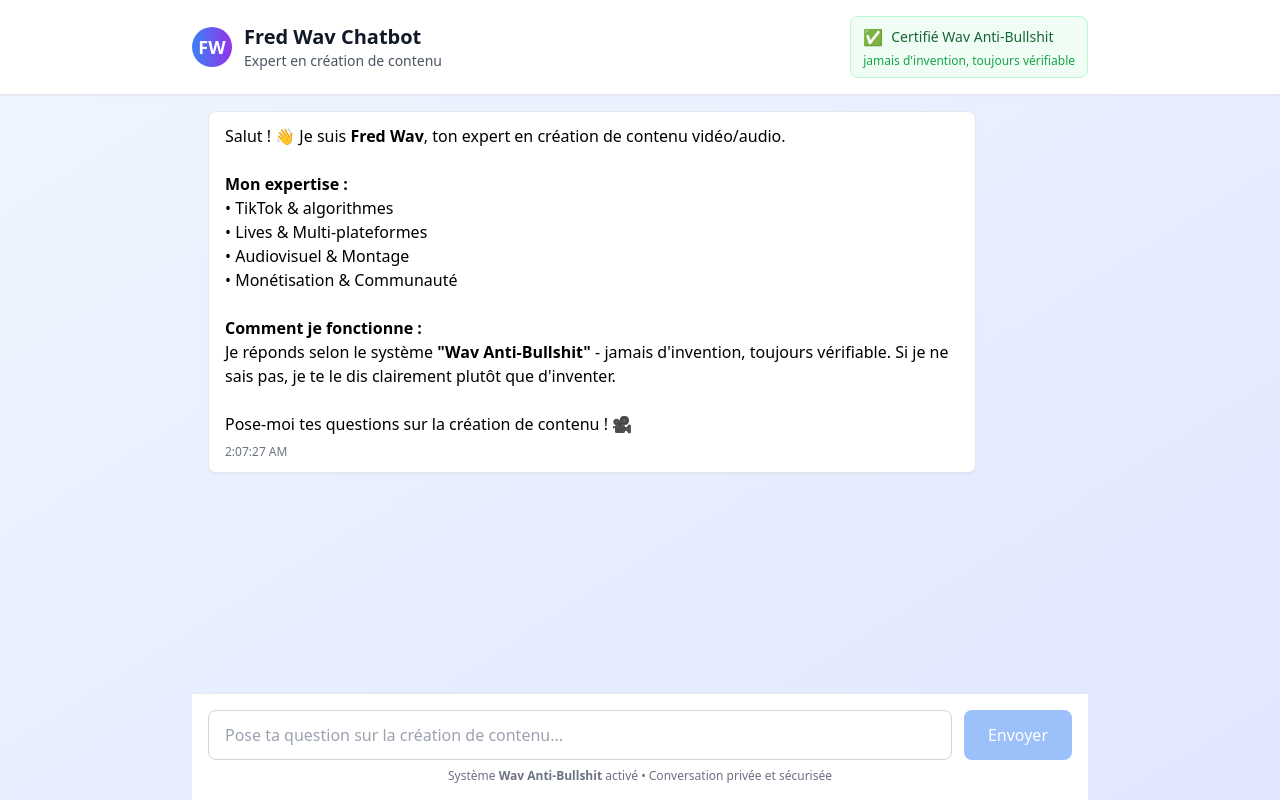
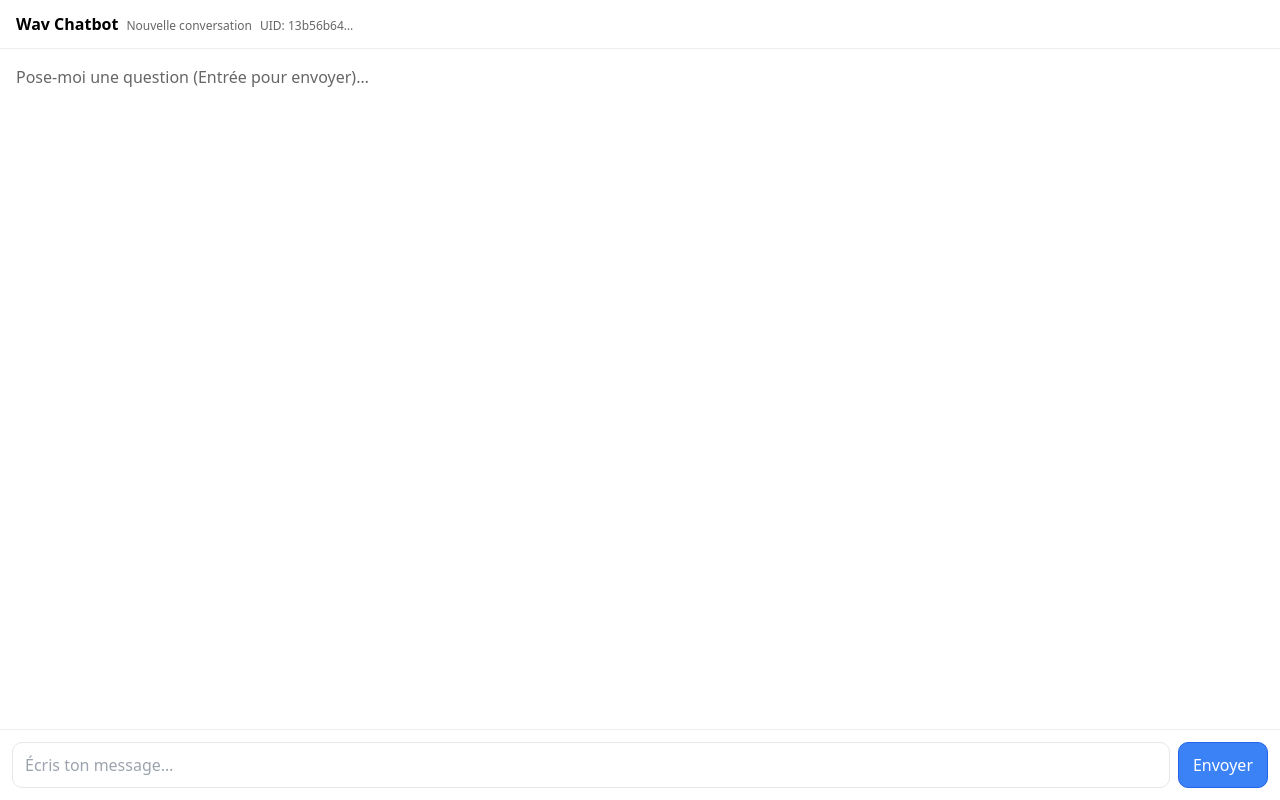
Before and after one commit to FredWav/wavchatbot, a Next.js app in the folder apps/web/: page / in a window 1280 px wide. Built offline with nearby package versions, Linux system fonts and the light colour scheme.

Commit message:
Update page.tsx

```diff
--- a/apps/web/app/(site)/page.tsx
+++ b/apps/web/app/(site)/page.tsx
@@ -1,251 +1,172 @@
-'use client'
+'use client';
 
-import { useState, useRef, useEffect } from 'react'
+import { useEffect, useMemo, useRef, useState } from 'react';
 
-interface Message {
-  id: string
-  role: 'user' | 'assistant'
-  content: string
-  timestamp: Date
-  metadata?: any
+type Msg = { role: 'user' | 'assistant' | 'system'; content: string };
+type ApiOk = { response: string; conversationId: string; metadata?: any };
+type ApiErr = { error: string; message?: string };
+
+function getOrCreateUserId(): string {
+  const name = 'fw_user_id';
+  const fromCookie = document.cookie
+    .split('; ')
+    .find((c) => c.startsWith(name + '='))
+    ?.split('=')[1];
+  if (fromCookie) return fromCookie;
+
+  const id =
+    typeof crypto !== 'undefined' && 'randomUUID' in crypto
+      ? crypto.randomUUID()
+      : `${Date.now()}-${Math.random().toString(36).slice(2)}`;
+
+  const expires = new Date(Date.now() + 30 * 24 * 3600 * 1000).toUTCString();
+  document.cookie = `${name}=${id}; path=/; expires=${expires}; SameSite=Lax`;
+  try {
+    localStorage.setItem(name, id);
+  } catch {}
+  return id;
 }
 
-interface ChatResponse {
-  response: string
-  conversationId: string
-  metadata?: any
-  error?: string
-}
-
-export default function HomePage() {
-  const [messages, setMessages] = useState<Message[]>([
-    {
-      id: '1',
-      role: 'assistant',
-      content: `Salut ! 👋 Je suis **Fred Wav**, ton expert en création de contenu vidéo/audio.
-
-**Mon expertise :**
-• TikTok & algorithmes
-• Lives & Multi-plateformes
-• Audiovisuel & Montage
-• Monétisation & Communauté
-
-**Comment je fonctionne :**
-Je réponds selon le système **"Wav Anti-Bullshit"** - jamais d'invention, toujours vérifiable. Si je ne sais pas, je te le dis clairement plutôt que d'inventer.
-
-Pose-moi tes questions sur la création de contenu ! 🎥`,
-      timestamp: new Date()
-    }
-  ])
-
-  const [input, setInput] = useState('')
-  const [isLoading, setIsLoading] = useState(false)
-  const [conversationId, setConversationId] = useState<string | null>(null)
-  const messagesEndRef = useRef<HTMLDivElement>(null)
-
-  const scrollToBottom = () => {
-    messagesEndRef.current?.scrollIntoView({ behavior: 'smooth' })
-  }
+export default function Page() {
+  const [msgs, setMsgs] = useState<Msg[]>([]);
+  const [input, setInput] = useState('');
+  const [sending, setSending] = useState(false);
+  const [err, setErr] = useState<string | null>(null);
+  const [conversationId, setConversationId] = useState<string | null>(null);
+  const userId = useMemo(() => getOrCreateUserId(), []);
+  const listRef = useRef<HTMLDivElement>(null);
 
   useEffect(() => {
-    scrollToBottom()
-  }, [messages])
+    listRef.current?.scrollTo({ top: listRef.current.scrollHeight, behavior: 'smooth' });
+  }, [msgs.length]);
 
-  const handleSubmit = async (e: React.FormEvent) => {
-    e.preventDefault()
-
-    if (!input.trim() || isLoading) return
-
-    const userMessage: Message = {
-      id: Date.now().toString(),
-      role: 'user',
-      content: input.trim(),
-      timestamp: new Date()
-    }
-
-    setMessages(prev => [...prev, userMessage])
-    setInput('')
-    setIsLoading(true)
+  async function send() {
+    if (!input.trim() || sending) return;
+    const userText = input.trim();
+    setInput('');
+    setErr(null);
+    setMsgs((m) => [...m, { role: 'user', content: userText }]);
+    setSending(true);
 
     try {
-      const response = await fetch('/api/chat', {
+      const res = await fetch('/api/chat', {
         method: 'POST',
-        headers: {
-          'Content-Type': 'application/json',
-        },
+        headers: { 'content-type': 'application/json' },
         body: JSON.stringify({
-          message: userMessage.content,
-          conversationId
+          message: userText,
+          conversationId,
+          userId, // requis par ton schema.sql
         }),
-      })
+      });
 
-      const data: ChatResponse = await response.json()
-
-      if (data.conversationId && !conversationId) {
-        setConversationId(data.conversationId)
+      if (!res.ok) {
+        let detail = `Erreur technique (${res.status}).`;
+        try {
+          const j = (await res.json()) as ApiErr;
+          if (j?.message) detail = j.message;
+        } catch {}
+        setErr(detail);
+        setMsgs((m) => [...m, { role: 'assistant', content: 'Désolé, une erreur est survenue.' }]);
+        return;
       }
 
-      const assistantMessage: Message = {
-        id: (Date.now() + 1).toString(),
-        role: 'assistant',
-        content: data.response,
-        timestamp: new Date(),
-        metadata: data.metadata
-      }
-
-      setMessages(prev => [...prev, assistantMessage])
-
-    } catch (error) {
-      console.error('Error sending message:', error)
-
-      const errorMessage: Message = {
-        id: (Date.now() + 1).toString(),
-        role: 'assistant',
-        content: `Désolé, une erreur est survenue. L'équipe Fred Wav a été notifiée.
-
-✅ **Certifié Wav Anti-Bullshit** — en cas d'erreur, on te le dit clairement !`,
-        timestamp: new Date()
-      }
-
-      setMessages(prev => [...prev, errorMessage])
+      const data = (await res.json()) as ApiOk;
+      setConversationId((id) => id ?? data.conversationId);
+      setMsgs((m) => [...m, { role: 'assistant', content: data.response }]);
+    } catch {
+      setErr('Réseau ou API indisponible.');
+      setMsgs((m) => [...m, { role: 'assistant', content: 'API indisponible. Réessaie.' }]);
     } finally {
-      setIsLoading(false)
+      setSending(false);
     }
   }
 
-  const handleKeyPress = (e: React.KeyboardEvent) => {
+  function onKey(e: React.KeyboardEvent<HTMLInputElement>) {
     if (e.key === 'Enter' && !e.shiftKey) {
-      e.preventDefault()
-      handleSubmit(e)
+      e.preventDefault();
+      send();
     }
   }
 
   return (
-    <div className="min-h-screen bg-gradient-to-br from-blue-50 to-indigo-100 flex flex-col">
-      {/* Header */}
-      <header className="bg-white shadow-sm border-b border-gray-200 p-4">
-        <div className="max-w-4xl mx-auto flex items-center justify-between">
-          <div className="flex items-center space-x-3">
-            <div className="w-10 h-10 bg-gradient-to-r from-blue-500 to-purple-600 rounded-full flex items-center justify-center">
-              <span className="text-white font-bold text-lg">FW</span>
-            </div>
-            <div>
-              <h1 className="text-xl font-bold text-gray-900">Fred Wav Chatbot</h1>
-              <p className="text-sm text-gray-600">Expert en création de contenu</p>
-            </div>
-          </div>
-
-          {/* Wav Anti-Bullshit Badge */}
-          <div className="bg-green-50 border border-green-200 rounded-lg px-3 py-2">
-            <div className="flex items-center space-x-2">
-              <span className="text-green-600">✅</span>
-              <span className="text-sm font-medium text-green-800">Certifié Wav Anti-Bullshit</span>
-            </div>
-            <p className="text-xs text-green-600 mt-1">jamais d'invention, toujours vérifiable</p>
-          </div>
-        </div>
+    <div style={{ height: '100dvh', display: 'flex', flexDirection: 'column' }}>
+      <header style={{ padding: '12px 16px', borderBottom: '1px solid #eee' }}>
+        <b>Wav Chatbot</b>
+        <span style={{ opacity: 0.6, marginLeft: 8, fontSize: 12 }}>
+          {conversationId ? `Conv: ${conversationId.slice(0, 8)}…` : 'Nouvelle conversation'}
+        </span>
+        <span style={{ opacity: 0.6, marginLeft: 8, fontSize: 12 }}>UID: {userId.slice(0, 8)}…</span>
       </header>
 
-      {/* Chat Container */}
-      <div className="flex-1 max-w-4xl mx-auto w-full flex flex-col">
-        {/* Messages */}
-        <div className="flex-1 overflow-y-auto p-4 space-y-4">
-          {messages.map((message) => (
-            <div
-              key={message.id}
-              className={`flex ${message.role === 'user' ? 'justify-end' : 'justify-start'}`}
-            >
-              <div
-                className={`max-w-3xl px-4 py-3 rounded-lg ${
-                  message.role === 'user'
-                    ? 'bg-blue-500 text-white'
-                    : 'bg-white shadow-sm border border-gray-200'
-                }`}
-              >
-                <div className="whitespace-pre-wrap">
-                  {message.content.split('**').map((part, index) =>
-                    index % 2 === 1 ? (
-                      <strong key={index}>{part}</strong>
-                    ) : (
-                      <span key={index}>{part}</span>
-                    )
-                  )}
-                </div>
+      <div
+        ref={listRef}
+        style={{ flex: 1, overflowY: 'auto', padding: 16, display: 'grid', gap: 12 }}
+      >
+        {msgs.length === 0 && (
+          <div style={{ opacity: 0.6 }}>Pose-moi une question (Entrée pour envoyer)…</div>
+        )}
+        {msgs.map((m, i) => (
+          <div
+            key={i}
+            style={{
+              alignSelf: m.role === 'user' ? 'end' : 'start',
+              background: m.role === 'user' ? '#eef6ff' : '#f7f7f8',
+              border: '1px solid #e5e7eb',
+              borderRadius: 12,
+              padding: '10px 12px',
+              maxWidth: '80%',
+              whiteSpace: 'pre-wrap',
+            }}
+          >
+            <div style={{ fontSize: 12, opacity: 0.6, marginBottom: 4 }}>
+              {m.role === 'user' ? 'Toi' : 'Assistant'}
+            </div>
+            {m.content}
+          </div>
+        ))}
+      </div>
 
-                {/* Metadata indicators */}
-                {message.metadata && (
-                  <div className="mt-2 flex flex-wrap gap-2">
-                    {message.metadata.refusal && (
-                      <span className="inline-flex items-center px-2 py-1 rounded-full text-xs bg-orange-100 text-orange-800">
-                        🛡️ Protection WAB
-                      </span>
-                    )}
-                    {message.metadata.sources > 0 && (
-                      <span className="inline-flex items-center px-2 py-1 rounded-full text-xs bg-blue-100 text-blue-800">
-                        📚 {message.metadata.sources} source(s)
-                      </span>
-                    )}
-                    {message.metadata.movable && (
-                      <span className="inline-flex items-center px-2 py-1 rounded-full text-xs bg-yellow-100 text-yellow-800">
-                        ⚠️ Sujet mouvant
-                      </span>
-                    )}
-                  </div>
-                )}
+      {err && (
+        <div style={{ color: '#b91c1c', background: '#fee2e2', padding: '8px 12px' }}>{err}</div>
+      )}
 
-                <div className="text-xs text-gray-500 mt-2">
-                  {message.timestamp.toLocaleTimeString()}
-                </div>
-              </div>
-            </div>
-          ))}
-
-          {isLoading && (
-            <div className="flex justify-start">
-              <div className="bg-white shadow-sm border border-gray-200 rounded-lg px-4 py-3">
-                <div className="flex items-center space-x-2">
-                  <div className="animate-spin rounded-full h-4 w-4 border-b-2 border-blue-500"></div>
-                  <span className="text-gray-600">Fred Wav réfléchit...</span>
-                </div>
-              </div>
-            </div>
-          )}
-
-          <div ref={messagesEndRef} />
-        </div>
-
-        {/* Input Form */}
-        <div className="p-4 bg-white border-t border-gray-200">
-          <form onSubmit={handleSubmit} className="flex space-x-3">
-            <textarea
-              value={input}
-              onChange={(e) => setInput(e.target.value)}
-              onKeyPress={handleKeyPress}
-              placeholder="Pose ta question sur la création de contenu..."
-              className="flex-1 border border-gray-300 rounded-lg px-4 py-3 focus:outline-none focus:ring-2 focus:ring-blue-500 focus:border-transparent resize-none"
-              rows={1}
-              style={{ minHeight: '44px', maxHeight: '120px' }}
-              onInput={(e) => {
-                const target = e.target as HTMLTextAreaElement
-                target.style.height = 'auto'
-                target.style.height = Math.min(target.scrollHeight, 120) + 'px'
-              }}
-              disabled={isLoading}
-            />
-            <button
-              type="submit"
-              disabled={!input.trim() || isLoading}
-              className="px-6 py-3 bg-blue-500 text-white rounded-lg hover:bg-blue-600 focus:outline-none focus:ring-2 focus:ring-blue-500 focus:ring-offset-2 disabled:opacity-50 disabled:cursor-not-allowed transition-colors"
-            >
-              Envoyer
-            </button>
-          </form>
-
-          <div className="mt-2 text-xs text-gray-500 text-center">
-            Système <strong>Wav Anti-Bullshit</strong> activé • Conversation privée et sécurisée
-          </div>
-        </div>
-      </div>
+      <footer
+        style={{
+          padding: 12,
+          borderTop: '1px solid #eee',
+          display: 'flex',
+          gap: 8,
+          background: '#fff',
+        }}
+      >
+        <input
+          value={input}
+          onChange={(e) => setInput(e.target.value)}
+          onKeyDown={onKey}
+          placeholder="Écris ton message…"
+          style={{
+            flex: 1,
+            border: '1px solid #e5e7eb',
+            borderRadius: 10,
+            padding: '10px 12px',
+            outline: 'none',
+          }}
+        />
+        <button
+          onClick={send}
+          disabled={sending || !input.trim()}
+          style={{
+            border: '1px solid #2563eb',
+            background: sending ? '#93c5fd' : '#3b82f6',
+            color: 'white',
+            padding: '10px 14px',
+            borderRadius: 10,
+            cursor: sending ? 'not-allowed' : 'pointer',
+          }}
+        >
+          {sending ? '…' : 'Envoyer'}
+        </button>
+      </footer>
     </div>
-  )
+  );
 }
```
